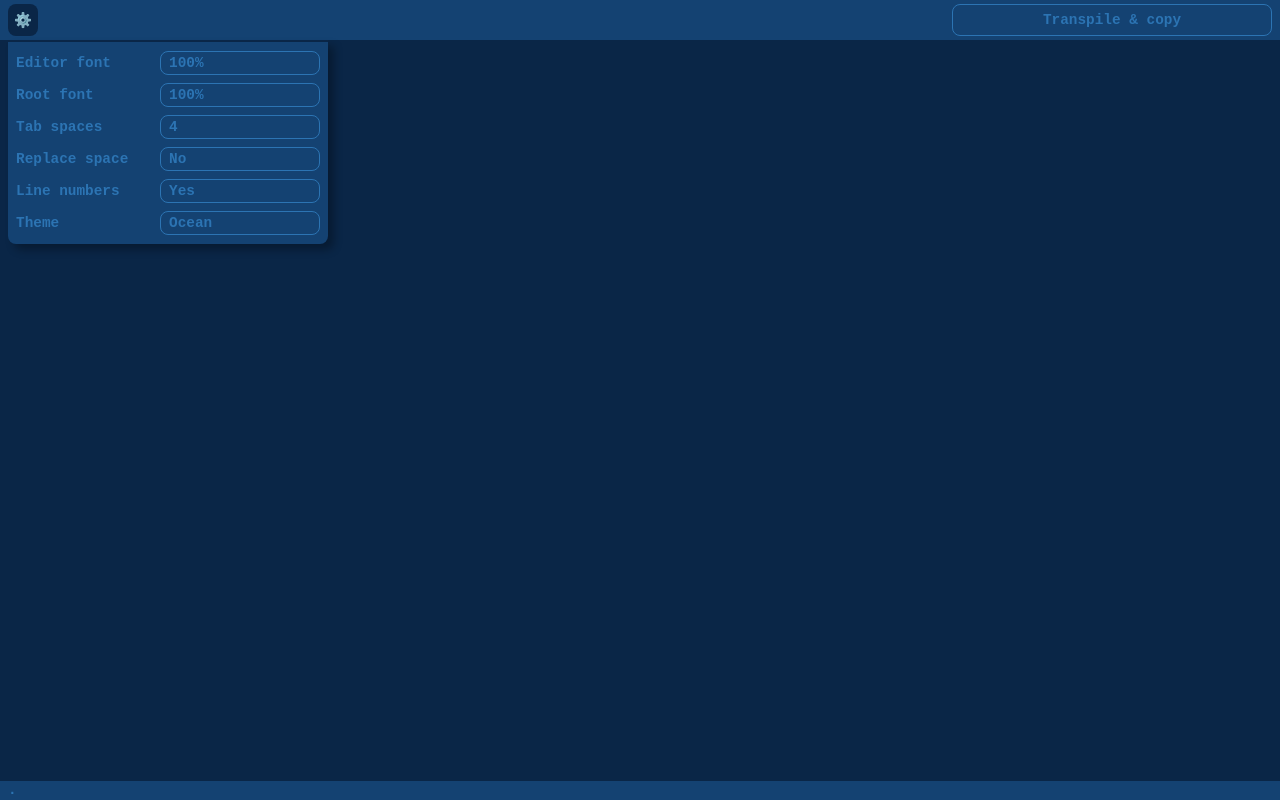
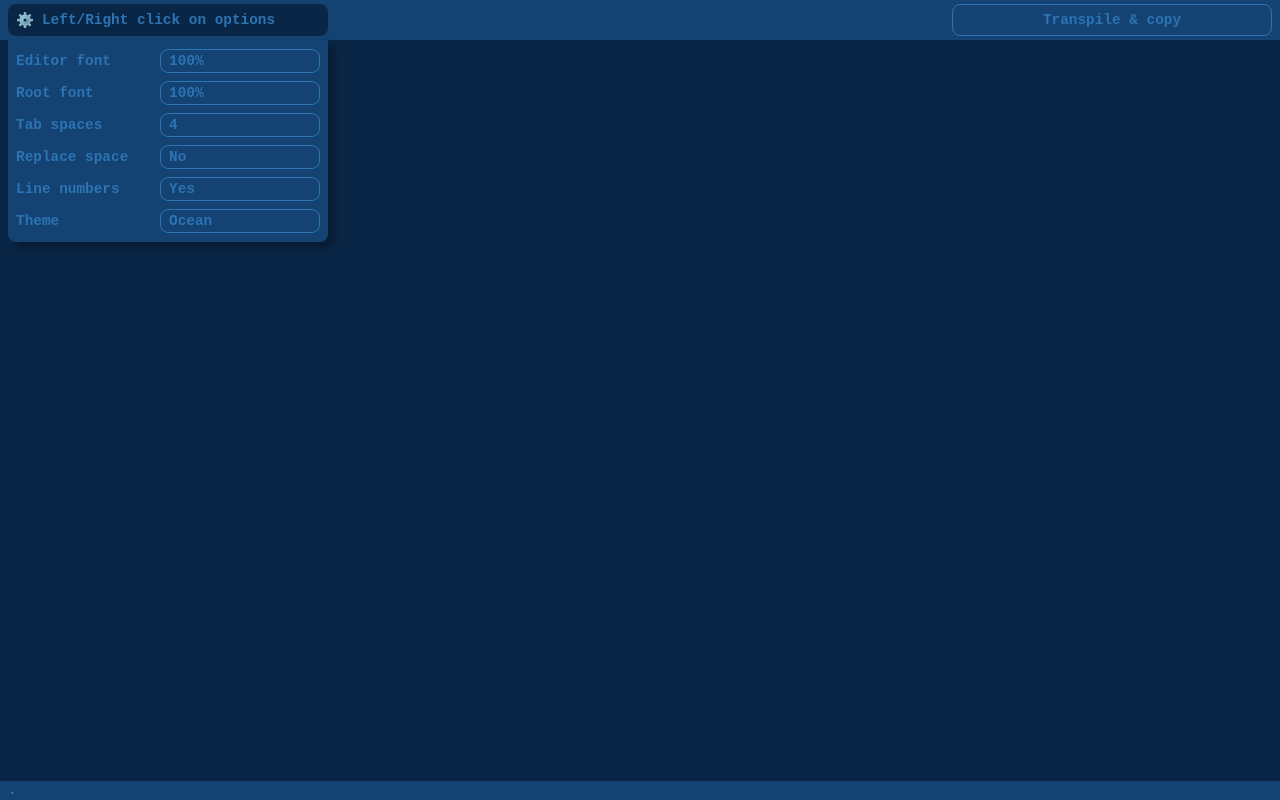
Before and after one commit to St3v1sh/ThirtyDollarTranspiler, a plain HTML site: page index.html in a window 1280 px wide. Both pictures are taken after a click on the button "⚙️". Drawn offline with Linux system fonts and the light colour scheme.

Commit message:
Options menu work, editor tabbing undo bugfix

```diff
--- a/editor.js
+++ b/editor.js
@@ -100,7 +100,7 @@ document.addEventListener('DOMContentLoaded', function () {
             this.selectionStart = cursorPosition + spacesAdded;
             this.selectionEnd = this.selectionStart;
 
-            growUndoStack(cursorPosition, this.selectionStart, this.value);
+            growUndoStack(this.selectionStart + 1, this.selectionStart, this.value);
         } else if (e.key === 'Backspace') {
             const rowsBeforeCursor = currentValue.substring(0, cursorPosition).split('\n');
             const row = rowsBeforeCursor.length;
@@ -292,13 +292,14 @@ function growUndoStack(cursorPositionStart, cursorPositionEnd, value) {
 function toggleOptionsVisibility() {
     if (editorConfigs.showOptions) {
         document.getElementById('options-exit-button').style.display = 'none';
-        document.getElementById('options-button').classList.toggle('menu-active');
+        document.getElementById('options-menu-text').style.display = 'none';
         document.getElementById('options-container').style.display = 'none';
     } else {
         document.getElementById('options-exit-button').style.display = 'block';
-        document.getElementById('options-button').classList.toggle('menu-active');
+        document.getElementById('options-menu-text').style.display = 'block';
         document.getElementById('options-container').style.display = 'block';
     }
+    document.getElementById('options-button').classList.toggle('menu-active');
     editorConfigs.showOptions = !editorConfigs.showOptions;
 }
 
--- a/index.html
+++ b/index.html
@@ -17,7 +17,7 @@
     <div id="workspace-container">
       <div id="workspace">
         <div id="controlbar">
-          <button id="options-exit-button" onclick="toggleOptionsVisibility()"></button>
+          <button id="options-exit-button" onclick="toggleOptionsVisibility()">Close options menu</button>
           <div id="options-container">
             <div id="options">
               <div class="option">
@@ -46,16 +46,16 @@
               </div>
             </div>
           </div>
-          <button id="options-button" onclick="toggleOptionsVisibility()">⚙️</button>
+          <button id="options-button" onclick="toggleOptionsVisibility()">⚙️<span id="options-menu-text">Left/Right click on options</span></button>
           <button id="transpile-button" onclick="transpile()">Transpile & copy</button>
         </div>
         <div id="text-input-container">
           <div id="line-count">
-            <textarea id="line-count-textarea">1</textarea>
+            <textarea id="line-count-textarea" placeholder="Line counter placeholder">1</textarea>
             <p id="line-count-template">1</p>
           </div>
           <div id="text-input">
-            <textarea id="dot-indicator"></textarea>
+            <textarea id="dot-indicator" placeholder="Dot indicator placeholder"></textarea>
             <textarea autofocus id="input" spellcheck="false" placeholder="Enter notation"></textarea>
           </div>
         </div>
--- a/style.css
+++ b/style.css
@@ -51,6 +51,9 @@ button {
     border-radius: .5rem;
     cursor: pointer;
     user-select: none;
+    -webkit-user-select: none;
+    padding: 0rem .5rem;
+    margin: 0px;
 }
 
 button:hover {
@@ -59,10 +62,20 @@ button:hover {
 
 .menu-active {
     background-color: var(--darker);
+    width: 20rem;
 }
 
 #options-button {
+    display: flex;
+    flex-direction: row;
+    align-items: center;
+    text-align: left;
     border: none;
+}
+
+#options-menu-text {
+    display: none;
+    padding-left: .5rem;
 }
 
 #transpile-button {
@@ -143,6 +156,7 @@ textarea:focus {
     text-align: right;
     padding: .5rem 1rem;
     user-select: none;
+    -webkit-user-select: none;
     pointer-events: none;
     overflow: hidden;
 }
@@ -154,7 +168,12 @@ textarea:focus {
     color: var(--darker);
     font-weight: bolder;
     user-select: none;
+    -webkit-user-select: none;
     pointer-events: none;
+}
+
+#dot-indicator::placeholder {
+    color: transparent;
 }
 
 #line-count-textarea::selection {
@@ -186,6 +205,7 @@ p {
     font-weight: bold;
     color: var(--lighter);
     user-select: none;
+    -webkit-user-select: none;
 }
 
 #statusbar p {
@@ -208,7 +228,6 @@ p {
     z-index: 1;
     border-bottom-left-radius: .5rem;
     border-bottom-right-radius: .5rem;
-    border-top: 2px solid var(--darker);
     box-shadow: 6px 6px 8px rgba(0, 0, 0, 0.3);
 }
 
@@ -221,6 +240,7 @@ p {
     left: 0px;
     width: 100%;
     height: 100%;
+    color: transparent;
     border: none;
     border-radius: 0px;
     cursor: auto;
@@ -249,5 +269,5 @@ div .option {
     width: 10rem;
     padding: .2rem 0rem;
     padding-left: .5rem;
-    text-align: start;
+    text-align: left;
 }
```
